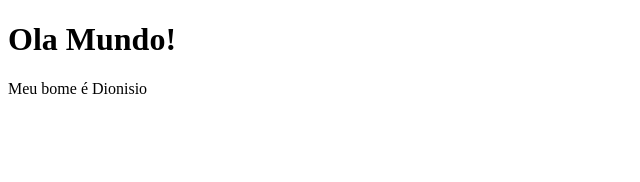
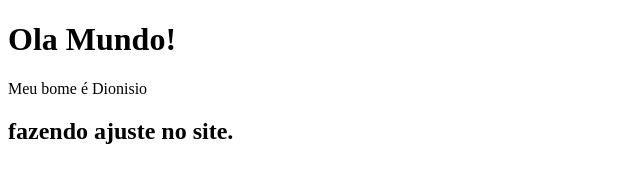
Before and after one commit to diohenge/workschopp, a plain HTML site: page index.html in a window 1280 px wide. Shown: the whole page, without its empty margins (0-640 px from the left). Drawn offline with Linux system fonts and the light colour scheme.

Commit message:
ajuste site.

```diff
--- a/index.html
+++ b/index.html
@@ -8,5 +8,6 @@
 <body>
   <h1>Ola Mundo!</h1>
   <p>Meu bome é Dionisio</p>
+  <h2>fazendo ajuste no site.</h2>
 </body>
 </html>
```
